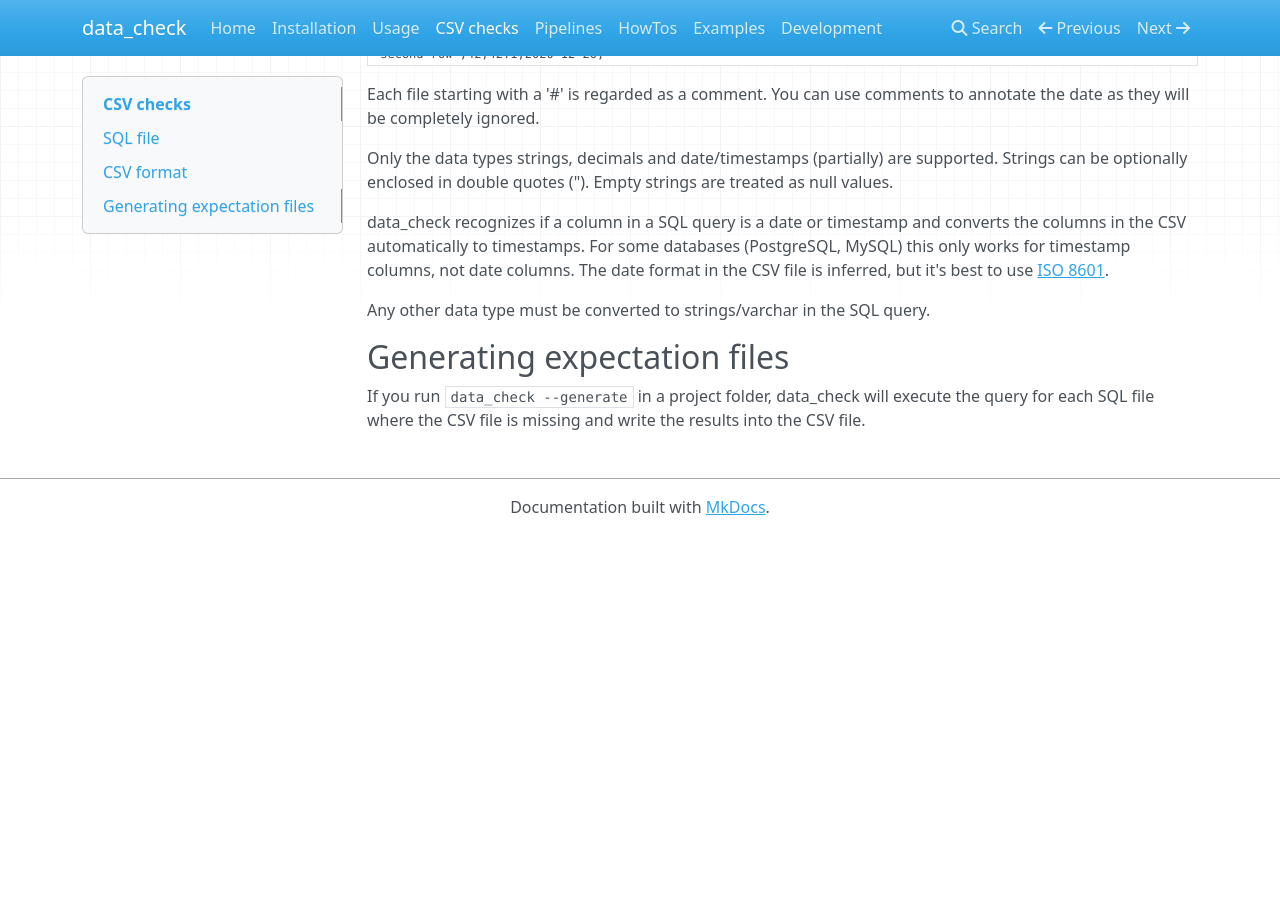
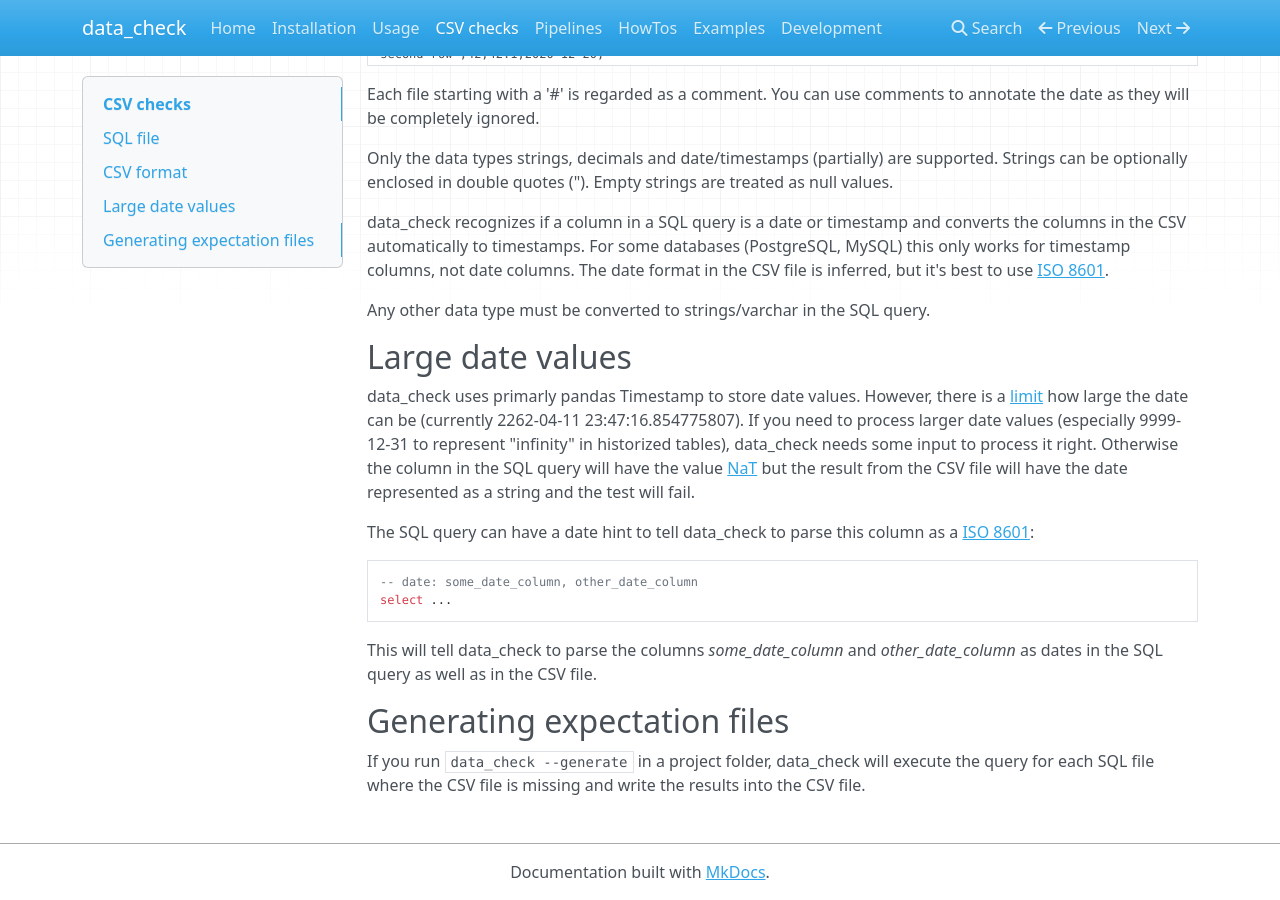
Before and after one commit to andrjas/data_check, an MkDocs documentation site: the page built from docs/csv_checks.md, in a window 1280 px wide and 900 px high, scrolled down 899 px. Built offline with MkDocs 1.6.1, drawn with Linux system fonts in a browser that asks for light colours; nearby versions of some CDN libraries; before the commit the page ends 1434 px from its top, so only the background shows below that.

````diff
--- a/docs/csv_checks.md
+++ b/docs/csv_checks.md
@@ -53,6 +53,20 @@ The date format in the CSV file is inferred, but it's best to use [ISO 8601](htt
 
 Any other data type must be converted to strings/varchar in the SQL query.
 
+## Large date values
+
+data_check uses primarly pandas Timestamp to store date values. However, there is a [limit](https://pandas.pydata.org/docs/reference/api/pandas.Timestamp.max.html) how large the date can be (currently 2262-04-11 23:47:16.854775807). If you need to process larger date values (especially 9999-12-31 to represent "infinity" in historized tables), data_check needs some input to process it right. Otherwise the column in the SQL query will have the value [NaT](https://pandas.pydata.org/pandas-docs/stable/user_guide/missing_data.html) but the result from the CSV file will have the date represented as a string and the test will fail.
+
+The SQL query can have a date hint to tell data_check to parse this column as a [ISO 8601](https://en.wikipedia.org/wiki/ISO_8601):
+
+```sql
+-- date: some_date_column, other_date_column
+select ...
+```
+
+This will tell data_check to parse the columns _some\_date\_column_ and _other\_date\_column_ as dates in the SQL query as well as in the CSV file.
+
+
 ## Generating expectation files
 
 If you run `data_check --generate` in a project folder, data_check will execute the query for each SQL file where the CSV file is missing and write the results into the CSV file.
````
Also changed, not shown: CHANGELOG.md (+4 -0 lines), docs/usage.md (+1 -0 lines).
